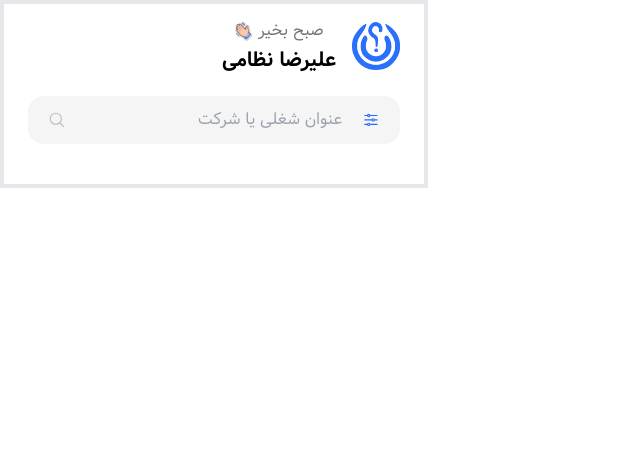
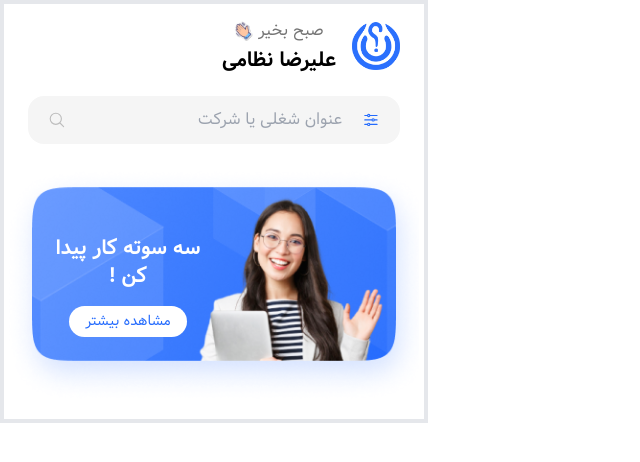
Before and after one commit to alirezanezami1/Job-Finder-App, a Vue app: page / in a window 1280 px wide. Shown: the top 462 px of the page, without its empty margins (0-640 px from the left). Built offline with nearby package versions, Linux system fonts and the light colour scheme.

Commit message:
completing banner section

```diff
--- a/src/components/BannerHome.vue
+++ b/src/components/BannerHome.vue
@@ -1,3 +1,17 @@
 <template>
-  <div></div>
+  <div class="w-[410px] flex justify-center items-center relative">
+    <img src="../assets/images/Tips & Walkthrough.png" alt="banner" class="object-cover w-fit" />
+    <div
+      class="flex flex-col justify-center items-center gap-4 absolute w-[166px] left-9 bottom-[66px]"
+    >
+      <h5 class="font-bold text-[20px] leading-[140%] text-center text-white">
+        سه سوته کار پیدا کن !
+      </h5>
+      <button
+        class="text-primary500 bg-white text-[14px] leading-[140%] px-4 py-[6px] rounded-full"
+      >
+        مشاهده بیشتر
+      </button>
+    </div>
+  </div>
 </template>
--- a/src/views/HomeView.vue
+++ b/src/views/HomeView.vue
@@ -24,13 +24,13 @@ import BannerHome from '@/components/BannerHome.vue'
 
     <!-- /// search  -->
     <div class="w-full flex justify-center items-center gap-3 bg-gray100 px-5 py-2 rounded-2xl">
-      <AdjustmentsHorizontalIcon class="w-[22px] text-primary500" />
+      <AdjustmentsHorizontalIcon class="w-[22px] text-primary500 cursor-pointer" />
       <input
         type="text"
         placeholder="عنوان شغلی یا شرکت"
         class="w-full bg-gray100 px-2 py-1 focus:outline-none"
       />
-      <MagnifyingGlassIcon class="w-[22px] text-gray400" />
+      <MagnifyingGlassIcon class="w-[22px] text-gray400 cursor-pointer" />
     </div>
 
     <!-- /// Banner  -->
```
